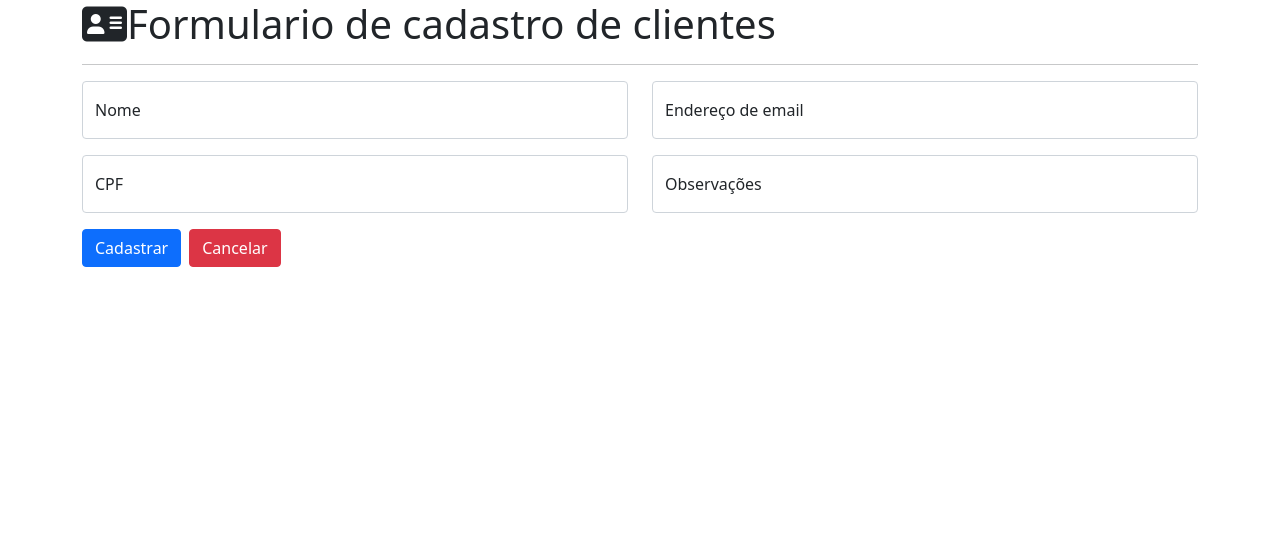
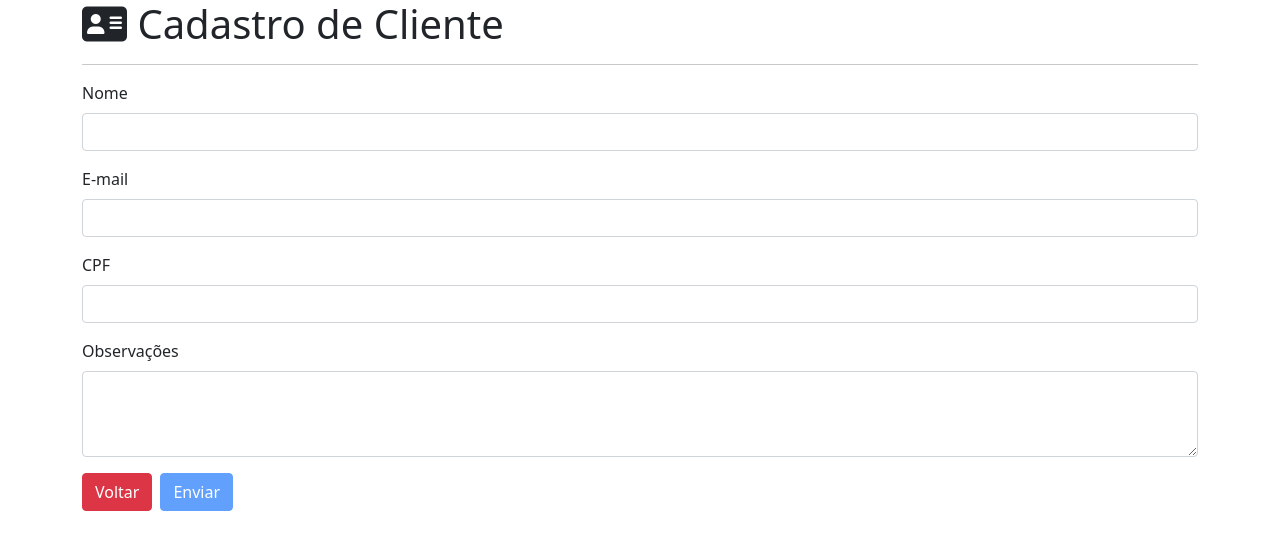
Before and after one commit to Douglas-Dorug/MyBank-Treinamento_Indra, an Angular app in the folder view/meubancoangular/: page /clientes/cadastrar in a window 1280 px wide. Shown: the top 550 px of the page. Built offline with nearby package versions, Linux system fonts and the light colour scheme.

Commit message:
Adicionadas as funções editar,excluir e novo cadastro

```diff
--- a/view/meubancoangular/package.json
+++ b/view/meubancoangular/package.json
@@ -20,6 +20,7 @@
     "@angular/platform-browser-dynamic": "~11.2.14",
     "@angular/router": "~11.2.14",
     "rxjs": "~6.6.0",
+    "sweetalert2": "^11.1.7",
     "tslib": "^2.0.0",
     "zone.js": "~0.11.3"
   },
--- a/view/meubancoangular/src/app/app-routing.module.ts
+++ b/view/meubancoangular/src/app/app-routing.module.ts
@@ -15,6 +15,9 @@ const routes: Routes = [
     path: 'clientes/cadastrar', component: CadatroEdicaoClientesComponent
   },
   {
+    path: 'clientes/editar/:id', component: CadatroEdicaoClientesComponent
+  },
+  {
     path: 'contas', component: ListagemContasComponent
   }
 ];
--- /dev/null
+++ b/view/meubancoangular/src/app/interfaces/clientes.ts
@@ -0,0 +1,8 @@
+export interface IClientes {
+  id: number;
+  nome: string;
+  cpf: string;
+  email: string;
+  observacoes: string;
+  ativo?: boolean;
+}
--- a/view/meubancoangular/src/app/pages/clientes/cadatro-edicao-clientes/cadatro-edicao-clientes.component.html
+++ b/view/meubancoangular/src/app/pages/clientes/cadatro-edicao-clientes/cadatro-edicao-clientes.component.html
@@ -1,42 +1,28 @@
 <div class="container">
   <div class="row">
     <div class="col">
-      <h1 class="display-6"><i class="fas fa-address-card"></i>Formulario de cadastro de clientes</h1>
+      <h1 class="display-6"><i class="fas fa-address-card"></i> {{ formValue.get('id')?.value ? 'Edição': 'Cadastro'}} de Cliente</h1>
       <hr>
+      <form [formGroup]="formValue" (ngSubmit)="enviar()">
+        <div class="mb-3">
+          <label class="form-label">Nome</label>
+          <input type="text" class="form-control" formControlName="nome">
+        </div>
+        <div class="mb-3">
+          <label class="form-label">E-mail</label>
+          <input type="text" class="form-control" formControlName="email">
+        </div>
+        <div class="mb-3">
+          <label class="form-label">CPF</label>
+          <input type="text" class="form-control" formControlName="cpf">
+        </div>
+        <div class="mb-3">
+          <label class="form-label">Observações</label>
+          <textarea class="form-control" cols="30" rows="3" formControlName="observacoes"></textarea>
+        </div>
+        <a routerLink='/clientes' class="btn btn-danger me-md-2">Voltar</a>
+        <button [disabled]="!formValue.valid" type="submit" class="btn btn-primary ">Enviar</button>
+      </form>
     </div>
   </div>
 </div>
-<div class="container">
-  <div class="row">
-    <div class="col">
-      <div class="form-floating mb-3">
-        <input type="name" class="form-control" id="floatingInput" placeholder="Douglas Luiz">
-        <label for="floatingInput">Nome</label>
-      </div>
-    </div>
-    <div class="col">
-      <div class="form-floating mb-3">
-        <input type="email" class="form-control" id="floatingInput" placeholder="name@example.com">
-        <label for="floatingInput">Endereço de email</label>
-      </div>
-    </div>
-  </div>
-  <div class="row">
-    <div class="col">
-      <div class="form-floating mb-3">
-        <input type="cpf" class="form-control" id="floatingInput" placeholder="01020304050609">
-        <label for="floatingInput">CPF</label>
-      </div>
-    </div>
-    <div class="col">
-      <div class="form-floating">
-        <input type="string" class="form-control" id="floatingInput" placeholder="observacoes">
-        <label for="floatingTextarea">Observações</label>
-      </div>
-    </div>
-  </div>
-  <div class="d-grid gap-2 d-md-block">
-    <a class="btn btn-primary me-md-2" >Cadastrar</a>
-    <a class="btn btn-danger" routerLink="/clientes">Cancelar</a>
-  </div>
-</div>
--- a/view/meubancoangular/src/app/pages/clientes/cadatro-edicao-clientes/cadatro-edicao-clientes.component.ts
+++ b/view/meubancoangular/src/app/pages/clientes/cadatro-edicao-clientes/cadatro-edicao-clientes.component.ts
@@ -1,4 +1,9 @@
 import { Component, OnInit } from '@angular/core';
+import { FormControl, FormGroup, Validators } from '@angular/forms';
+import { ActivatedRoute, Router } from '@angular/router';
+import { IClientes } from 'src/app/interfaces/clientes';
+import { ClienteService } from 'src/app/services/cliente.service';
+import Swal from 'sweetalert2'
 
 @Component({
   selector: 'app-cadatro-edicao-clientes',
@@ -7,9 +12,52 @@ import { Component, OnInit } from '@angular/core';
 })
 export class CadatroEdicaoClientesComponent implements OnInit {
 
-  constructor() { }
+  formValue: FormGroup = new FormGroup({
+    id: new FormControl(null),
+    nome: new FormControl('', Validators.required),
+    cpf: new FormControl('', Validators.required),
+    email: new FormControl('', [Validators.required, Validators.email]),
+    observacoes: new FormControl(''),
+    ativo: new FormControl(true),
+  });
+  constructor(
+     private clienteService: ClienteService,
+     private router: Router,
+     private route: ActivatedRoute) { }
 
   ngOnInit(): void {
+    const id = this.route.snapshot.paramMap.get('id');
+    if(Number(id)){
+      this.clienteService.buscarPorId(Number(id)).subscribe(resultCliente =>{
+        this.preencheFormValue(resultCliente)
+      })
+      console.log(id);
+    }
+  }
+
+  preencheFormValue(cliente: IClientes){
+    this.formValue = new FormGroup({
+      id: new FormControl(cliente.id),
+      nome: new FormControl(cliente.nome, Validators.required),
+      cpf: new FormControl(cliente.cpf, Validators.required),
+      email: new FormControl(cliente.email, [Validators.required, Validators.email]),
+      observacoes: new FormControl(cliente.observacoes),
+      ativo: new FormControl(cliente.ativo),
+    })
+  }
+
+  enviar() {
+    const cliente: IClientes = this.formValue.value;
+    this.clienteService.cadastrar(cliente).subscribe(result =>{
+      Swal.fire('Sucesso!','Cadastrado com successo','success')
+      this.router.navigate(['/clientes']);
+    }, error => {
+      Swal.fire('Opa......','Algo deu errado no cadastro!','error')
+      console.error(error)
+    });
+  }
+  getAttrForm(nome: string){
+    return this.formValue.get(nome)?.value;
   }
 
 }
--- a/view/meubancoangular/src/app/pages/clientes/listagem-clientes/listagem-clientes.component.html
+++ b/view/meubancoangular/src/app/pages/clientes/listagem-clientes/listagem-clientes.component.html
@@ -3,7 +3,9 @@
     <div class="col">
       <h1 class="display-6"><i class="fas fa-address-card"></i>Listagem de Clientes</h1>
       <hr>
-      <a class="btn btn-dark" routerLink="cadastrar">Novo</a>
+      <a class="btn btn-dark mx-1" routerLink="cadastrar">Novo</a>
+      <a class="btn btn-dark" routerLink="/contas">Contas</a>
+      <h2></h2>
       <table class="table table-dark table-striped">
         <thead>
           <tr>
@@ -19,7 +21,14 @@
             <th>{{cliente.id}}</th>
             <td>{{cliente.nome}}</td>
             <td>{{cliente.email}}</td>
-            <td>@{{cliente.ativo}}</td>
+            <td>
+              <i *ngIf="cliente.ativo" class="fas fa-thumbs-up text-success"></i>
+              <i *ngIf="!cliente.ativo" class="fas fa-thumbs-down text-danger"></i>
+              </td>
+            <td>
+              <a [routerLink]="['editar', cliente.id]" class="btn btn-primary btn-sm mx-1">Editar</a>
+              <a (click)="confirmar(cliente.id)" class="btn btn-danger btn-sm mx-1">Remover</a>
+            </td>
           </tr>
         </tbody>
       </table>
--- a/view/meubancoangular/src/app/pages/clientes/listagem-clientes/listagem-clientes.component.ts
+++ b/view/meubancoangular/src/app/pages/clientes/listagem-clientes/listagem-clientes.component.ts
@@ -1,5 +1,7 @@
 import { Component, OnInit } from '@angular/core';
+import { IClientes } from 'src/app/interfaces/clientes';
 import { ClienteService } from 'src/app/services/cliente.service';
+import Swal from 'sweetalert2'
 
 @Component({
   selector: 'app-listagem-clientes',
@@ -8,13 +10,44 @@ import { ClienteService } from 'src/app/services/cliente.service';
 })
 export class ListagemClientesComponent implements OnInit {
 
-  clientes: any[] = [];
+  clientes: IClientes[] = [];
   constructor(private clienteServicie: ClienteService) { }
 
   ngOnInit(): void {
-    this.clienteServicie.listarTodosClientes().subscribe((result: any) => {
+    this.listarTodos();
+  }
+
+  listarTodos(){
+    this.clienteServicie.listarTodosClientes().subscribe((result: IClientes[]) => {
       this.clientes = result;
     });
   }
 
+  confirmar(id: number){
+    Swal.fire({
+      title: 'Deseja realmente prossegir?',
+      text: "Esta ação não poderá ser revertida!",
+      icon: 'warning',
+      showCancelButton: true,
+      confirmButtonColor: '#3085d6',
+      cancelButtonColor: '#d33',
+      confirmButtonText: 'Sim, delete!'
+    }).then((result) => {
+      if (result.isConfirmed) {
+        this.clienteServicie.remover(id).subscribe(result => {
+          this.listarTodos();
+          Swal.fire(
+            'Deletado!',
+            'O cliente foi removido com sucesso!',
+            'success'
+          )
+        }, error => {
+          Swal.fire('Opa......','Algo deu errado durante a operação!','error')
+          console.error(error)
+        })
+
+      }
+    })
+  }
+
 }
--- a/view/meubancoangular/src/app/pages/contas/listagem-contas/listagem-contas.component.html
+++ b/view/meubancoangular/src/app/pages/contas/listagem-contas/listagem-contas.component.html
@@ -11,6 +11,7 @@
             <th scope="col">Agencia</th>
             <th scope="col">Numero da Conta</th>
             <th scope="col">Saldo</th>
+            <th scope="col">Operação</th>
           </tr>
         </thead>
         <tbody>
@@ -20,6 +21,10 @@
             <td>{{contas.agencia}}</td>
             <td>{{contas.numero}}</td>
             <td>R$: {{contas.saldo}}</td>
+            <td>
+              <a class="btn btn-primary btn-sm mx-1">Depositar</a>
+              <a class="btn btn-danger btn-sm mx-1">Sacar</a>
+            </td>
           </tr>
         </tbody>
       </table>
--- a/view/meubancoangular/src/app/pages/pages.module.ts
+++ b/view/meubancoangular/src/app/pages/pages.module.ts
@@ -2,7 +2,7 @@ import { NgModule } from '@angular/core';
 import { CommonModule } from '@angular/common';
 import { ListagemClientesComponent } from './clientes/listagem-clientes/listagem-clientes.component';
 import { CadatroEdicaoClientesComponent } from './clientes/cadatro-edicao-clientes/cadatro-edicao-clientes.component';
-import { FormsModule } from '@angular/forms';
+import { FormsModule, ReactiveFormsModule } from '@angular/forms';
 import { BrowserModule } from '@angular/platform-browser';
 import { AppRoutingModule } from '../app-routing.module';
 import { ListagemContasComponent } from './contas/listagem-contas/listagem-contas.component';
@@ -19,7 +19,8 @@ import { ListagemContasComponent } from './contas/listagem-contas/listagem-conta
     CommonModule,
     FormsModule,
     BrowserModule,
-    AppRoutingModule
+    AppRoutingModule,
+    ReactiveFormsModule
   ]
 })
 export class PagesModule { }
--- a/view/meubancoangular/src/app/services/cliente.service.ts
+++ b/view/meubancoangular/src/app/services/cliente.service.ts
@@ -1,17 +1,31 @@
 import { HttpClient } from '@angular/common/http';
 import { Injectable } from '@angular/core';
+import { Observable } from 'rxjs';
 import { environment } from 'src/environments/environment';
+import { IClientes } from '../interfaces/clientes';
 
 @Injectable({
   providedIn: 'root'
 })
 export class ClienteService {
-  endpoint = 'clientes/';
+  endpoint = 'clientes';
   api =  environment.api;
 
   constructor(private http: HttpClient) { }
 
-  listarTodosClientes(){
-    return this.http.get(`${this.api}/${this.endpoint}`);
+  listarTodosClientes(): Observable<IClientes[]>{
+    return this.http.get<IClientes[]>(`${this.api}/${this.endpoint}/`);
+  }
+
+  cadastrar(cliente: IClientes){
+    return this.http.post(`${this.api}/${this.endpoint}/`, cliente);
+  }
+
+  remover(id: number){
+    return this.http.delete(`${this.api}/${this.endpoint}/${id}`);
+  }
+
+  buscarPorId(id: number){
+    return this.http.get<IClientes>(`${this.api}/${this.endpoint}/${id}`);
   }
 }
```
Also changed, not shown: 1 other file (tests, documents, lock files or other folders).
